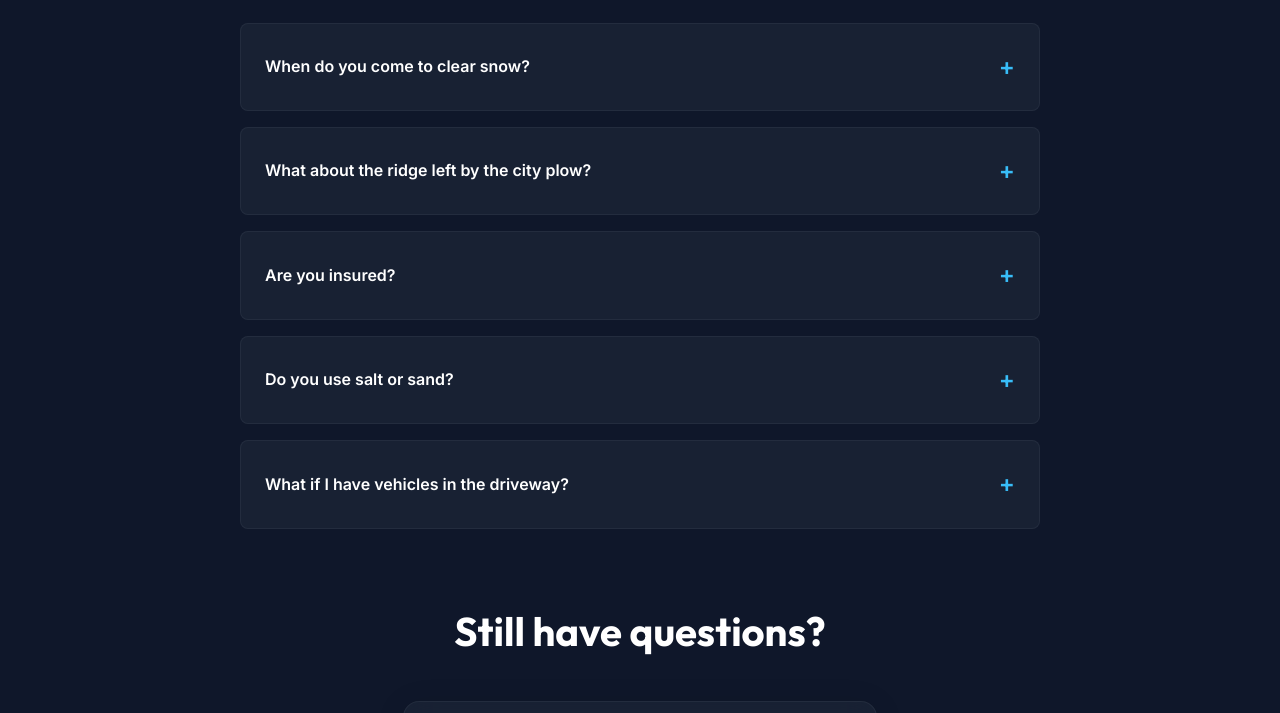
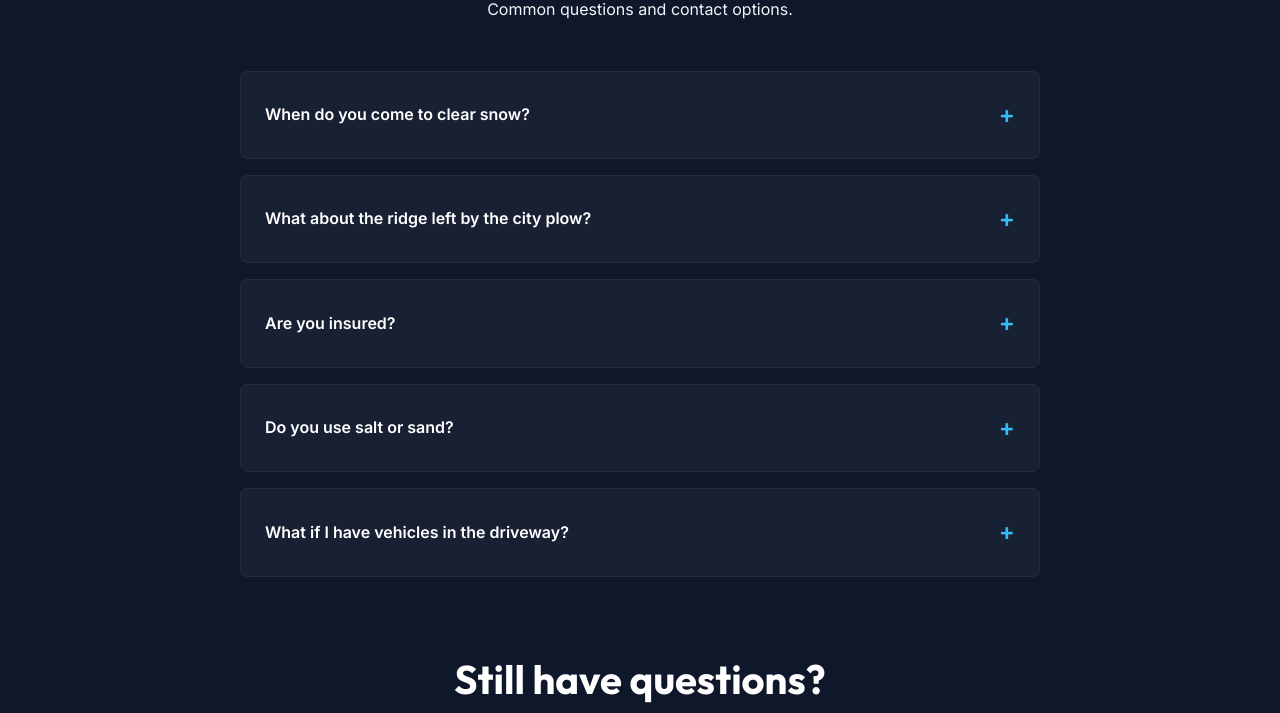
Before and after one commit to pembinavalleysnow-ops/pvsnow, a plain HTML site: page support.html in a window 1280 px wide. Shown: the part 191-904 px from the top of the page. Drawn offline with Linux system fonts and the light colour scheme.

Commit message:
Increase section height on desktop

```diff
--- a/style.css
+++ b/style.css
@@ -121,6 +121,12 @@ a {
 /* Sections */
 .section {
     padding: 5rem 0;
+}
+
+@media (min-width: 1024px) {
+    .section {
+        padding: 8rem 0;
+    }
 }
 
 .section-header {
```
